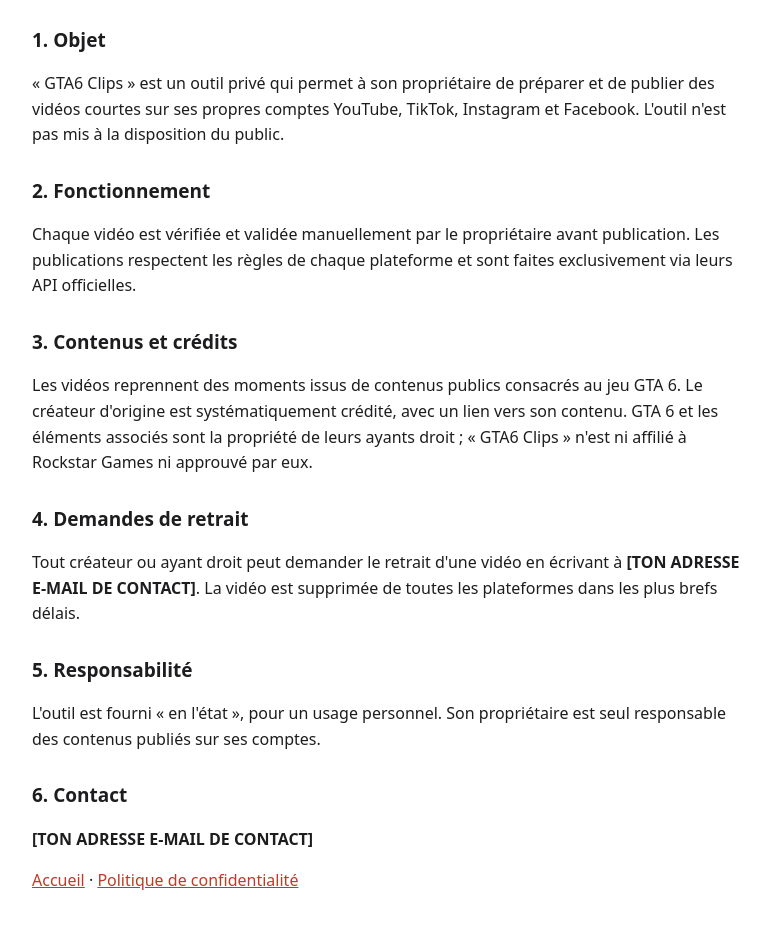
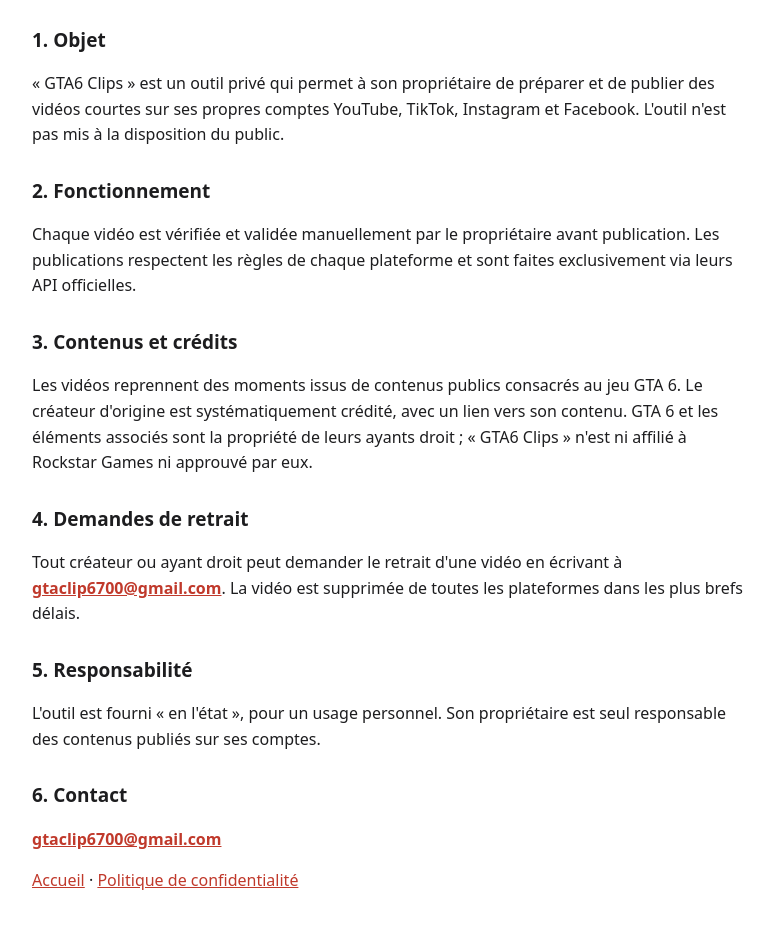
Before and after one commit to gta6clips67/gta6clips67.github.io, a plain HTML site: page conditions.html in a window 1280 px wide. Shown: the part 128-1056 px from the top of the page, without its empty margins (248-1021 px from the left). Drawn offline with Linux system fonts and the light colour scheme.

Commit message:
Add files via upload

```diff
--- a/conditions.html
+++ b/conditions.html
@@ -23,13 +23,13 @@
 <p>Les vidéos reprennent des moments issus de contenus publics consacrés au jeu GTA 6. Le créateur d'origine est systématiquement crédité, avec un lien vers son contenu. GTA 6 et les éléments associés sont la propriété de leurs ayants droit ; « GTA6 Clips » n'est ni affilié à Rockstar Games ni approuvé par eux.</p>
 
 <h2>4. Demandes de retrait</h2>
-<p>Tout créateur ou ayant droit peut demander le retrait d'une vidéo en écrivant à <strong>[TON ADRESSE E-MAIL DE CONTACT]</strong>. La vidéo est supprimée de toutes les plateformes dans les plus brefs délais.</p>
+<p>Tout créateur ou ayant droit peut demander le retrait d'une vidéo en écrivant à <a href="mailto:gtaclip6700@gmail.com"><strong>gtaclip6700@gmail.com</strong></a>. La vidéo est supprimée de toutes les plateformes dans les plus brefs délais.</p>
 
 <h2>5. Responsabilité</h2>
 <p>L'outil est fourni « en l'état », pour un usage personnel. Son propriétaire est seul responsable des contenus publiés sur ses comptes.</p>
 
 <h2>6. Contact</h2>
-<p><strong>[TON ADRESSE E-MAIL DE CONTACT]</strong></p>
+<p><a href="mailto:gtaclip6700@gmail.com"><strong>gtaclip6700@gmail.com</strong></a></p>
 
 <p><a href="index.html">Accueil</a> · <a href="confidentialite.html">Politique de confidentialité</a></p>
 </body>
```
Also changed, not shown: confidentialite.html (+1 -1 lines).
